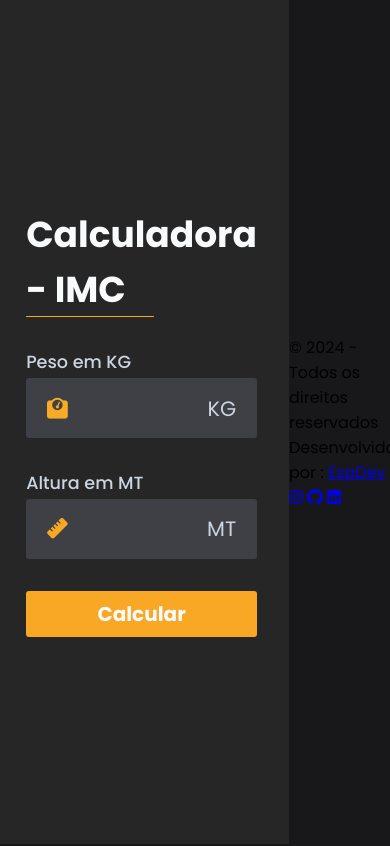
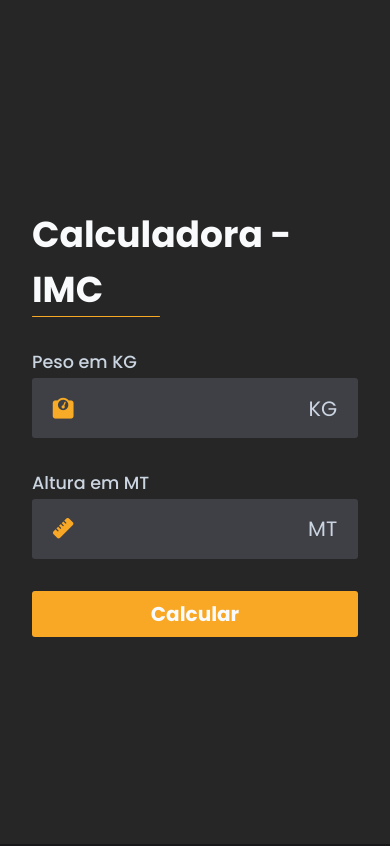
Before and after one commit to EvertonEspedito/calculadoraIMC, a plain HTML site: page index.html in a window 390 px wide. Shown: the top 846 px of the page. Drawn offline with Linux system fonts and the light colour scheme.

Commit message:
Update style.css

```diff
--- a/assets/css/style.css
+++ b/assets/css/style.css
@@ -7,9 +7,7 @@
 }
 
 body{
-    display: flex;
-    align-items: center;
-    justify-content: center;
+
     width: 100%;
     height: 100vh;
     background-color: #18181b;
@@ -32,6 +30,10 @@ body{
     display: flex;
     align-items: center;
     gap: 3.5rem;
+    width: 100%;
+    height: 90vh;
+    margin: 0 auto;
+    justify-content: center;
 }
 
 #img img{
@@ -167,11 +169,82 @@ body{
     color: #cbd5e1;
 }
 
+footer{
+    height: 10vh;
+    width: 100%;
+    gap: 3.5rem;
+    background-color: #3f3f46;
+    display: flex;
+    justify-content: space-around;
+}
+
+footer .copy{
+    width: 50%;
+    padding-top: 0.5rem;
+}
+
+footer .copy p{
+    color: #cbd5e1;
+}
+
+footer .copy p a{
+    color: #f9a826;
+    text-decoration: none;
+}
+
+footer .copy p a:hover{
+    transition: 0.5s;
+    color: #c08321;
+}
+
+footer .social{
+    width: 20%;
+    display: flex;
+    align-items: center;
+    justify-content: space-evenly;
+}
+
+footer .social a i{
+   color: #f9a826;
+}
+
+footer .social a i:hover{
+    transition: 0.5s;
+    color: #c08321;
+ }
+
 /**RESPONSIVO**/
 
 @media screen and (max-width: 1080px) {
     #img{
         display: none;
+    }
+
+    footer{
+        height: 10rem;
+        margin-top: 2rem;
+        gap: 1.5rem;
+        background-color: #3f3f46;
+        display: block;
+        justify-content: space-around;
+        text-align: center;
+    }
+    footer .copy{
+        padding-top: 1rem;
+        width: 100%;
+    }
+    footer .social{
+        margin-top: 1rem;
+        width: 100%;
+    }
+    #container{
+        display: flex;
+        align-items: center;
+        gap: 3.5rem;
+        width: 100%;
+        height: 100%;
+        margin: 0 auto;
+        justify-content: center;
     }
 }
 
```
